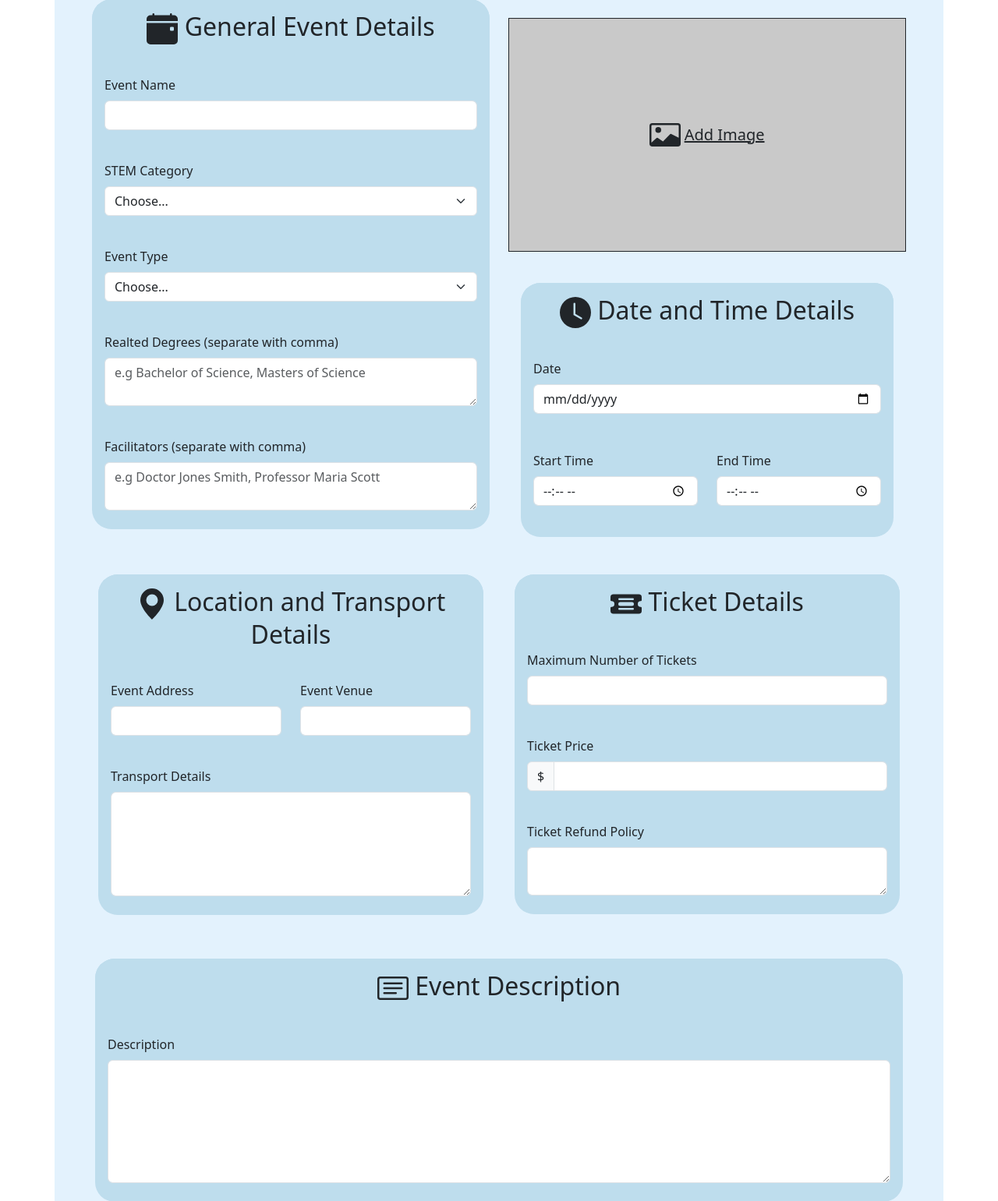
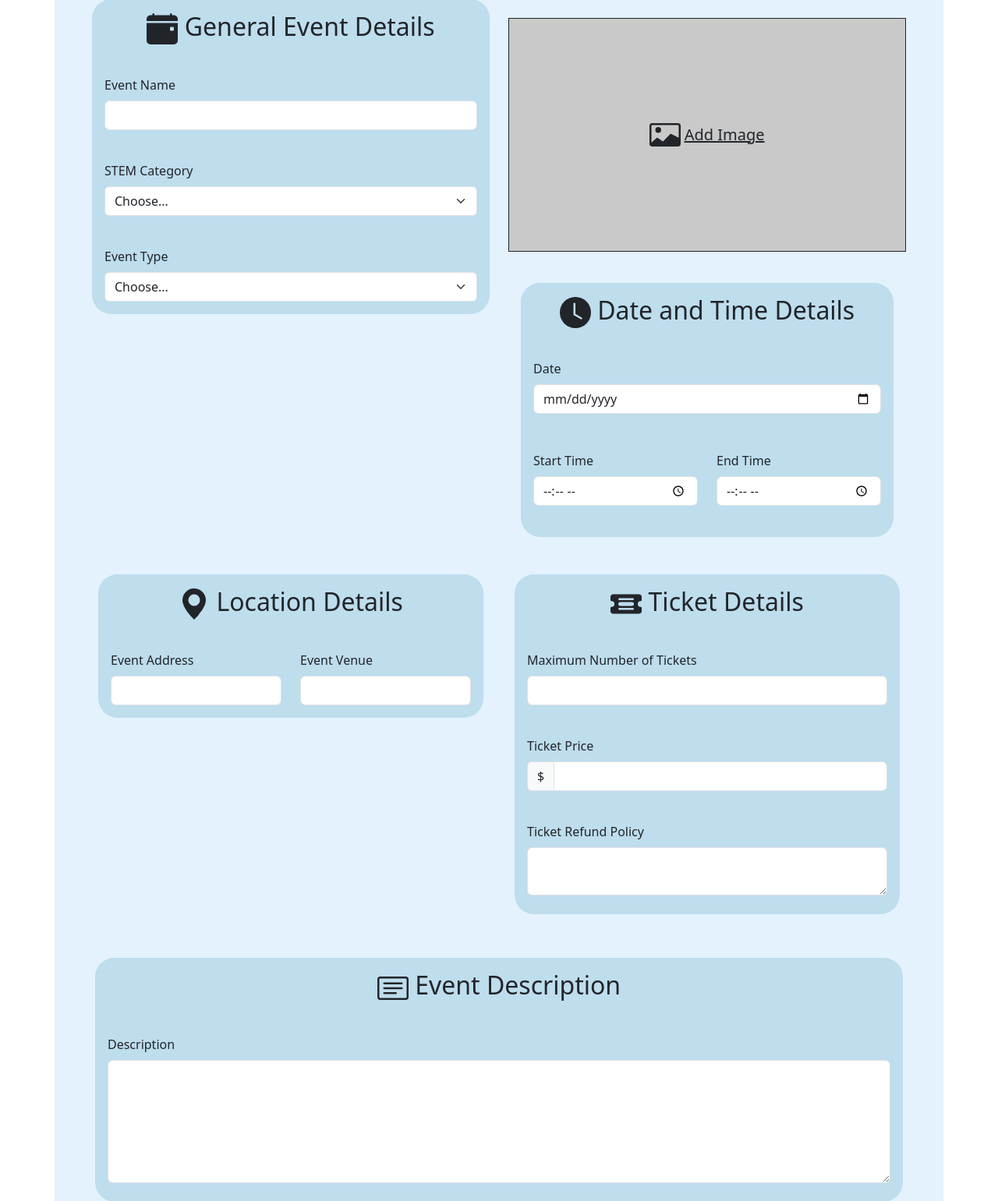
Before and after one commit to AkashDesh1211/iab207-a3-group25, a Flask app: page /create in a window 1280 px wide. Shown: the part 284-1825 px from the top of the page at 78% size. Run offline with Flask 3, Linux system fonts and the light colour scheme; a user stored in the database is signed in; some libraries are stand-ins or nearby versions.

Commit message:
modified event class in model.py and modified the create new event details page to match the attributes in event class in models.py

```diff
--- a/STEMWorkshops/models.py
+++ b/STEMWorkshops/models.py
@@ -26,7 +26,8 @@ class Event(db.Model):
     event_address = db.Column(db.String(80))
     event_venue = db.Column(db.String(80))
     ticket_price = db.Column(db.Numeric(10,2), nullable=False)
-    ticket_policy = db.Column(db.String(100))
+    ticket_policy = db.Column(db.Integer)
+    max_num_tickets = db.Column(db.String(100))
     description = db.Column(db.String(200))
     image = db.Column(db.String(400))
 
--- a/STEMWorkshops/templates/create_event.html
+++ b/STEMWorkshops/templates/create_event.html
@@ -94,27 +94,7 @@
                   </select>
                 </div>
 
-                <!--related degrees text area-->
-                <div class="mt-2 p-3">
-                  <!--label naming the text area related degrees (located above text area)-->
-                  <label for="related-degrees" class="form-label">Realted Degrees (separate with comma)</label>
-                  <!--text area that users can type related degree information within
-                  - rows is extended to two to create a larger input area
-                  - placeholder gives an example of the way the information should be typed out-->
-                  <textarea type="text" class="form-control" id="related-degrees" rows="2"
-                    placeholder="e.g Bachelor of Science, Masters of Science"></textarea>
-                </div>
 
-                <!--Facilitators text area-->
-                <div class="mt-2 pb-4 p-3">
-                  <!--label naming the text area facilitators (located above text area)-->
-                  <label for="facilitators" class="form-label">Facilitators (separate with comma)</label>
-                  <!--text area that users can type facilitator information within
-                  - rows is extended to two to create a larger input area
-                  - placeholder gives an example of the way the information should be typed out-->
-                  <textarea type="text" class="form-control" id="facilitators" rows="2"
-                    placeholder="e.g Doctor Jones Smith, Professor Maria Scott"></textarea>
-                </div>
 
               </div>
             </div>
@@ -199,15 +179,15 @@
 
 
 
-          <!--row where users can enter location/transport and ticket details-->
+          <!--row where users can enter location and ticket details-->
           <div class="row ">
 
-            <!--Event Location and Transport Details section-->
+            <!--Event Location  Details section-->
             <div class=" col-md-6 col-sm-12  mt-4 ">
               <div class=" p-2 ">
                 <div class="border-info ">
 
-                  <!--heading for location and transport details section-->
+                  <!--heading for location details section-->
                   <h2 class="heading-info text-center">
                     <!--location icon located beside section title -->
                     <svg xmlns="http://www.w3.org/2000/svg" width="40" height="40" fill="currentColor"
@@ -215,7 +195,7 @@
                       <path d="M8 16s6-5.686 6-10A6 6 0 0 0 2 6c0 4.314 6 10 6 10m0-7a3 3 0 1 1 0-6 3 3 0 0 1 0 6" />
                     </svg>
                     <!--title of location and transport details section-->
-                    Location and Transport Details
+                    Location Details
                   </h2>
 
                   <!--start of the input/text areas where users can add event details-->
@@ -241,15 +221,6 @@
                         <input type="text" class="form-control" id="venue" required>
                       </div>
                     </div>
-                  </div>
-
-                  <!--transport details row (located below the event address and venue inputs)-->
-                  <div class="mt-2 mb-4 p-3 pb-4">
-                    <!--label naming the text area transport details (located above text area)-->
-                    <label for="transport" class="form-label">Transport Details</label>
-                    <!--text area that users can type the transport details within
-                      - 5 rows were selected to increase the size of the text area-->
-                    <textarea type="text" class="form-control" id="facilitators" rows="5"></textarea>
                   </div>
 
                 </div>
```
Also changed, not shown: instance/sitedata.sqlite.
